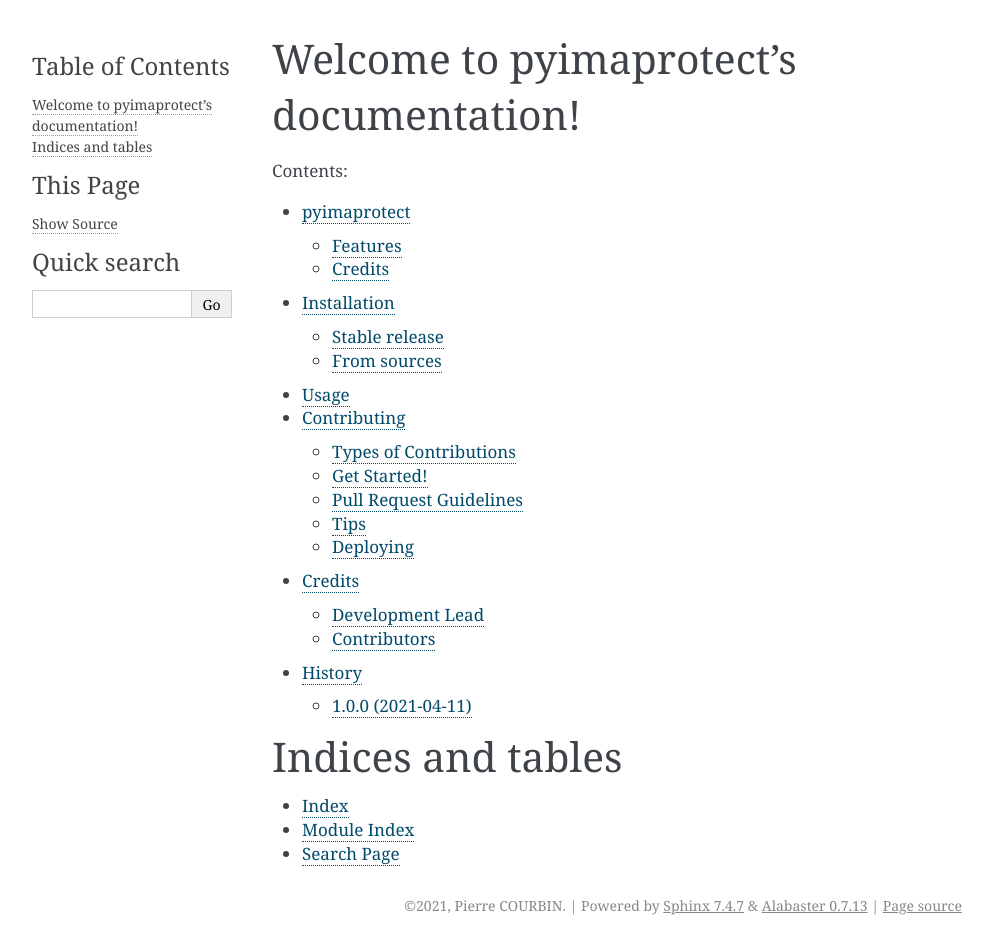
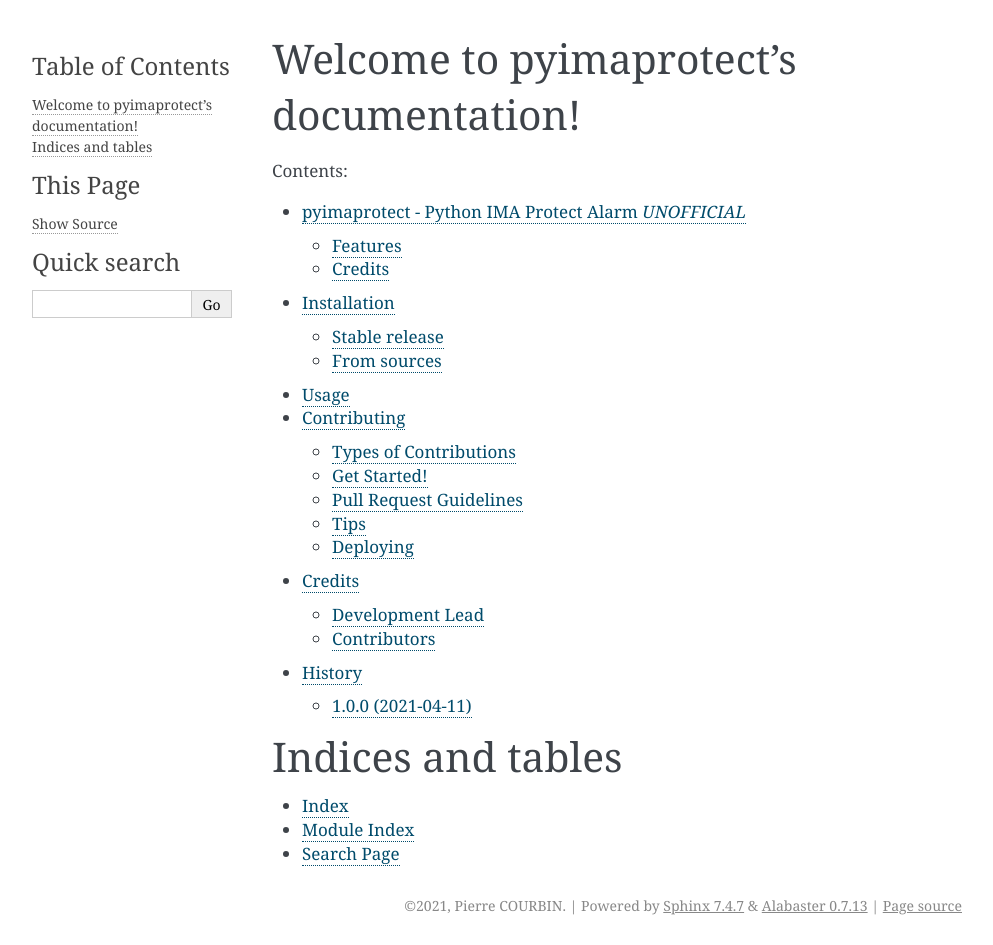
Before and after one commit to pcourbin/pyimaprotect, a Sphinx documentation site: the page built from docs/index.rst, in a window 1280 px wide. Shown: the whole page, without its empty margins (148-1141 px from the left). Built offline with Sphinx 7.4.7, drawn with Linux system fonts in a browser that asks for light colours.

```diff
--- a/README.rst
+++ b/README.rst
@@ -1,6 +1,6 @@
-============
-pyimaprotect
-============
+===========================================================
+pyimaprotect - Python `IMA Protect Alarm`_ *UNOFFICIAL*
+===========================================================
 
 
 .. image:: https://img.shields.io/pypi/v/pyimaprotect.svg
--- a/docs/conf.py
+++ b/docs/conf.py
@@ -158,7 +158,4 @@
      'Miscellaneous'),
 ]
 
-
-
-extensions = ['myst_parser']
 html_static_path = []
```
Also changed, not shown: requirements_dev.txt (+4 -4 lines).
